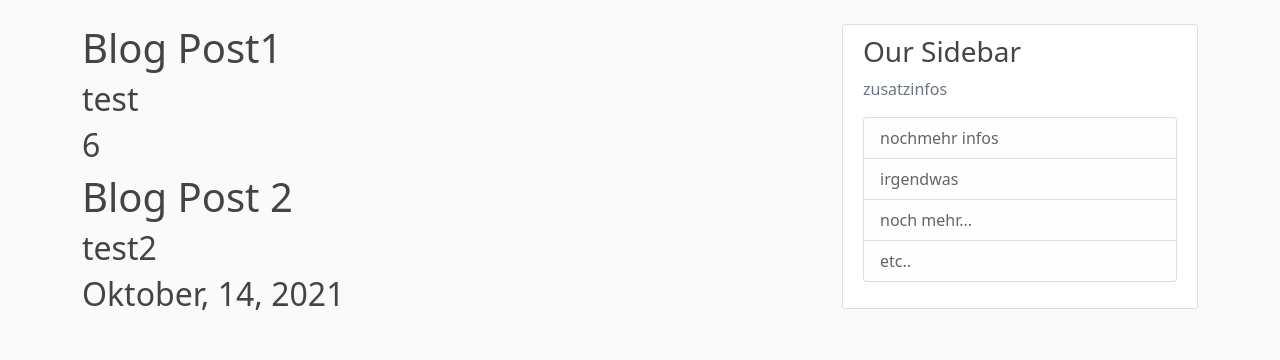
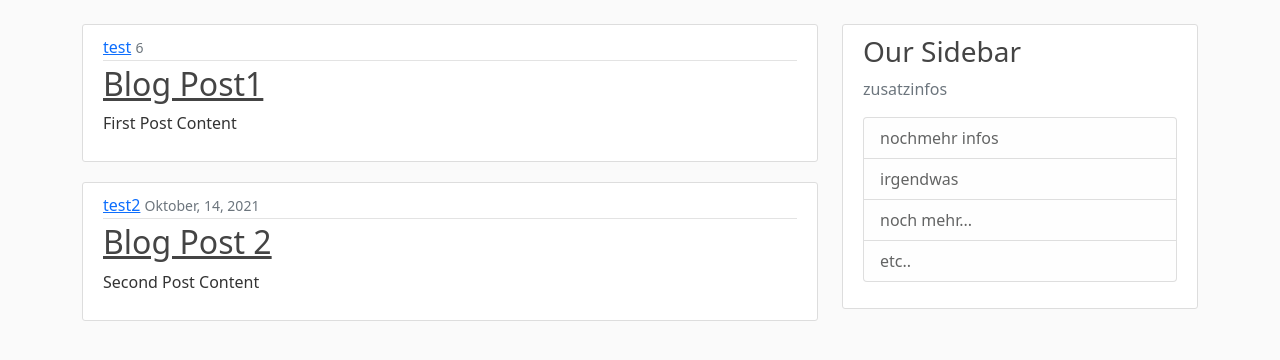
Before and after one commit to InfHo/website-projekt, a Flask app: page / in a window 1280 px wide. Shown: the part 56-416 px from the top of the page. Run offline with Flask 2, Linux system fonts and the light colour scheme.

Commit message:
füge kartenstil bei hoem.html hinzu

```diff
--- a/templates/home.html
+++ b/templates/home.html
@@ -3,8 +3,20 @@
 
 {% block content %}
 {% for post in posts %}
-	<h1>{{ post.title }}</h1>
-	<h2>{{ post.author }}</h2>
-	<h2>{{ post.date_posted }}</h2>
+
+
+	<article class="media content-section">
+  <div class="media-body">
+    <div class="article-metadata">
+      <a class="mr-2" href="#">{{ post.author }}</a>
+      <small class="text-muted">{{ post.date_posted }}</small>
+    </div>
+    <h2><a class="article-title" href="#">{{ post.title }}</a></h2>
+    <p class="article-content">{{ post.content }}</p>
+  </div>
+</article>
+
+
+
 {% endfor %}
 {% endblock content %}
```
